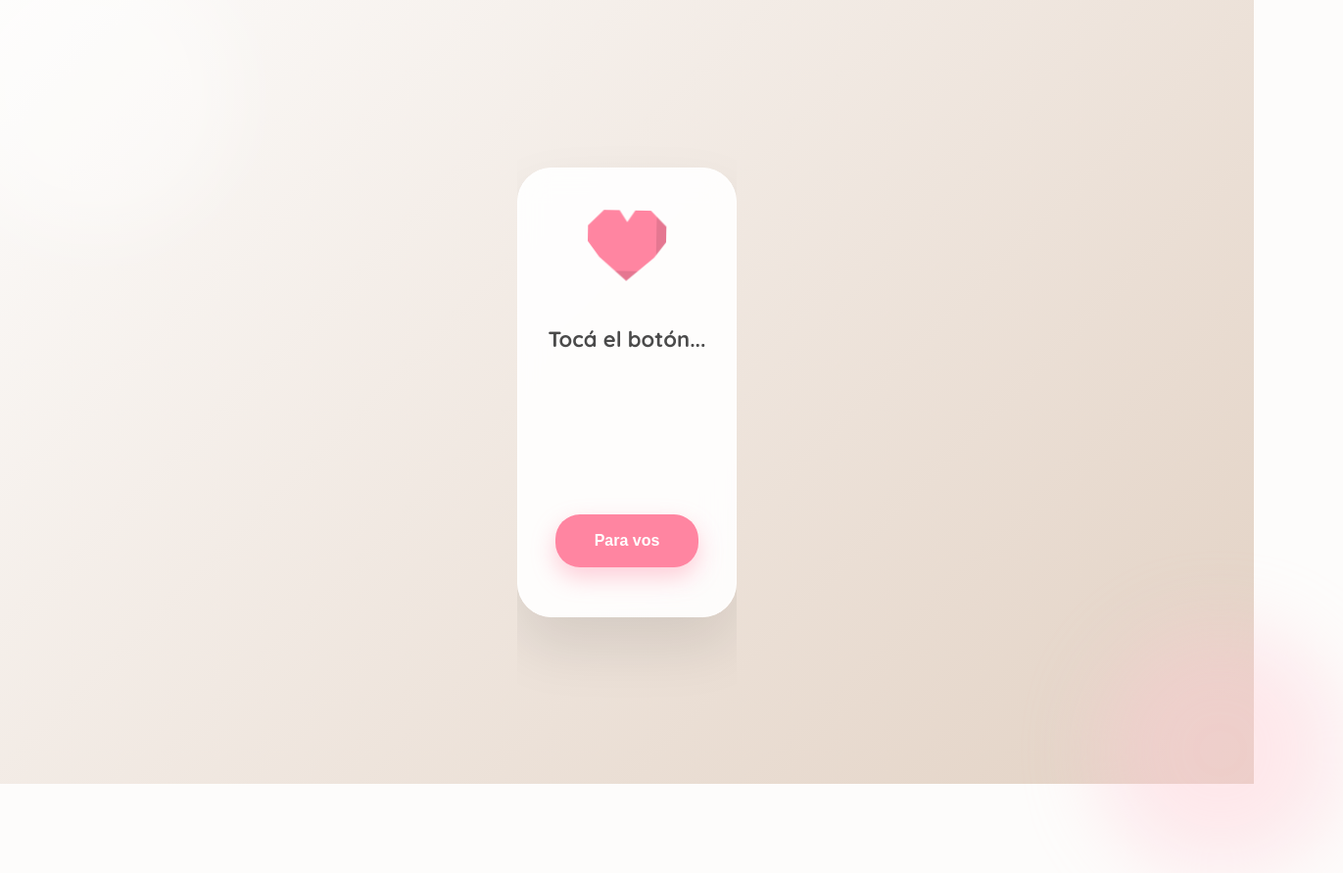
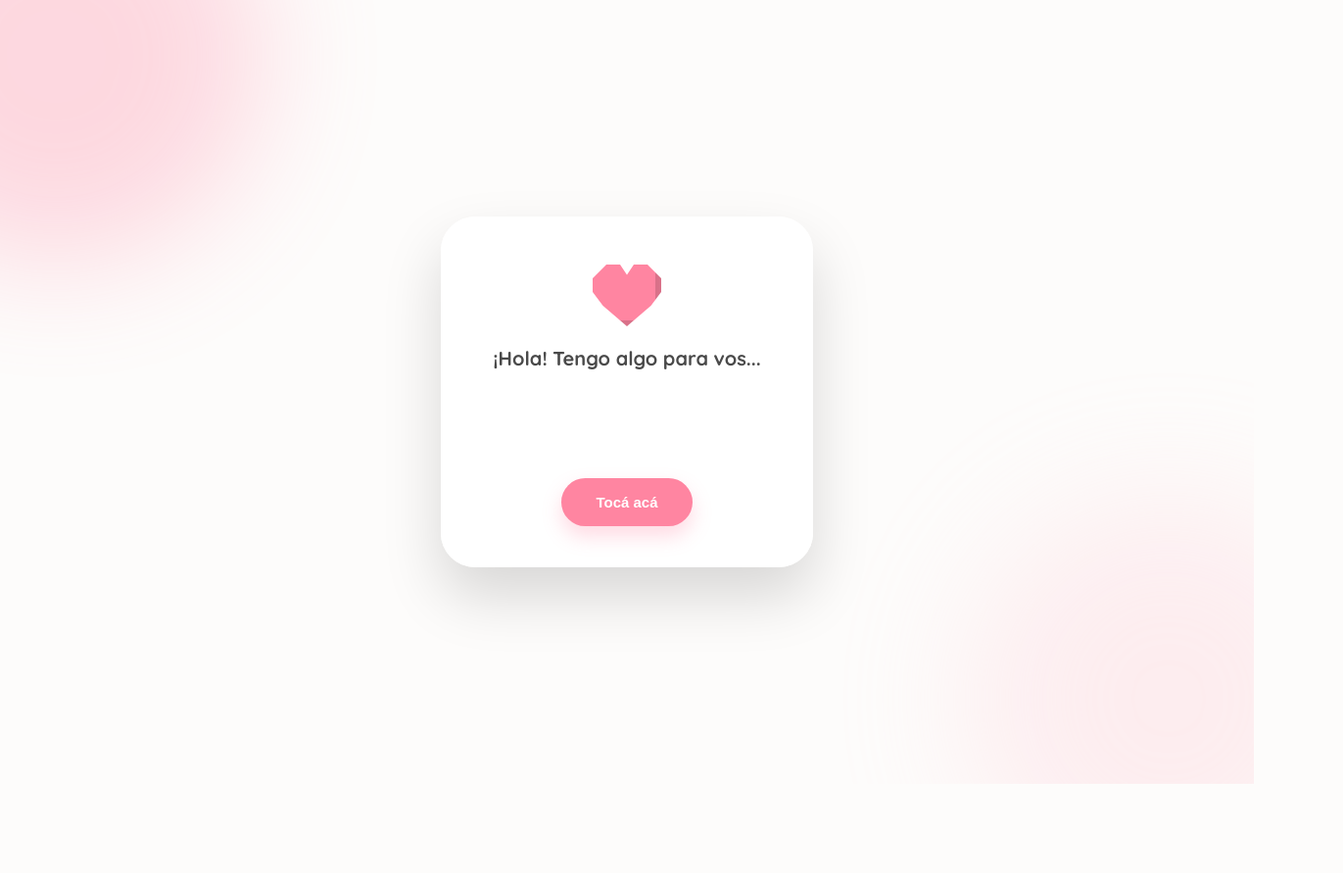
Before and after one commit to elcapitanmas10-source/m3l1n4, a plain HTML site: page index.html in a window 1280 px wide. Shown: the whole page at 98% size, 1371 px wide, since content can reach past the window. After the commit the page ends 800 px from the top, so only its background shows below. Drawn offline with Linux system fonts and the light colour scheme.

Commit message:
Update index.html

```diff
--- a/index.html
+++ b/index.html
@@ -4,14 +4,7 @@
     <meta charset="UTF-8">
     <meta name="viewport" content="width=device-width, initial-scale=1.0">
     <title>Para Alguien Especial ❤</title>
-
-    <!-- Meta tags para WhatsApp -->
-    <meta property="og:title" content="¡Tengo una sorpresa para vos! 🎁">
-    <meta property="og:description" content="Hice esto con mucho cariño, abrilo...">
-    <link rel="icon" href="https://fav.farm/❤" />
-
     <link href="https://fonts.googleapis.com/css2?family=Quicksand:wght@500;700&display=swap" rel="stylesheet">
-
     <style>
         :root {
             --primary: #ff85a1;
@@ -19,161 +12,165 @@
             --text: #4a4a4a;
         }
 
-        body, html {
-            height: 100%;
+        * { box-sizing: border-box; }
+
+        body {
             margin: 0;
-            font-family: 'Quicksand', sans-serif;
+            height: 100vh;
             display: flex;
             justify-content: center;
             align-items: center;
             background: #fdfcfb;
+            font-family: 'Quicksand', sans-serif;
             overflow: hidden;
+            position: relative;
         }
 
-        /* Fondo Animado con burbujas suaves */
-        .bg-blobs {
+        /* FONDO DE BLOBS (Ahora más visibles) */
+        .blobs-container {
             position: absolute;
             width: 100%;
             height: 100%;
+            overflow: hidden;
             z-index: 1;
-            background: linear-gradient(135deg, #fdfcfb 0%, #e2d1c3 100%);
         }
 
         .blob {
             position: absolute;
-            background: white;
+            background: var(--primary);
+            filter: blur(60px);
             border-radius: 50%;
-            opacity: 0.4;
-            filter: blur(40px);
-            animation: move 20s infinite alternate;
+            opacity: 0.3;
+            animation: move 15s infinite alternate ease-in-out;
         }
 
         @keyframes move {
-            from { transform: translate(0, 0); }
-            to { transform: translate(100px, 100px); }
+            from { transform: translate(-20%, -20%) scale(1); }
+            to { transform: translate(20%, 20%) scale(1.2); }
         }
 
+        /* TARJETA */
         .card {
-            background: rgba(255, 255, 255, 0.9);
-            backdrop-filter: blur(15px);
+            background: rgba(255, 255, 255, 0.95);
+            backdrop-filter: blur(10px);
             border-radius: 35px;
-            padding: 50px 30px;
+            padding: 40px 25px;
             width: 90%;
-            max-width: 400px;
+            max-width: 380px;
             text-align: center;
-            box-shadow: 0 30px 60px rgba(0, 0, 0, 0.1);
-            border: 1px solid white;
+            box-shadow: 0 30px 60px rgba(0,0,0,0.15);
+            border: 2px solid white;
             position: relative;
             z-index: 10;
         }
 
-        /* Corazón Pixel Art */
+        /* CORAZÓN PIXEL ART */
         .pixel-heart {
-            width: 80px;
-            height: 80px;
-            margin: 0 auto 30px;
+            width: 70px;
+            height: 70px;
+            margin: 0 auto 20px;
             background-color: var(--primary);
             clip-path: polygon(0 30%, 0 50%, 15% 70%, 50% 100%, 85% 70%, 100% 50%, 100% 30%, 80% 10%, 60% 10%, 50% 25%, 40% 10%, 20% 10%);
-            box-shadow: inset -10px -10px 0px rgba(0,0,0,0.1);
-            animation: floating 3s ease-in-out infinite;
+            box-shadow: inset -6px -6px 0px rgba(0,0,0,0.15);
+            animation: floating 2.5s ease-in-out infinite;
+            image-rendering: pixelated;
         }
 
         @keyframes floating {
-            0%, 100% { transform: translateY(0) rotate(-2deg); }
-            50% { transform: translateY(-20px) rotate(2deg); }
+            0%, 100% { transform: translateY(0); }
+            50% { transform: translateY(-15px); }
         }
 
-        h1 { color: var(--text); font-size: 22px; margin-bottom: 25px; }
-
-        .message-box {
-            color: #555;
-            font-size: 16px;
-            line-height: 1.8;
-            min-height: 120px;
-            margin-bottom: 20px;
-        }
+        h1 { color: var(--text); font-size: 20px; margin-bottom: 20px; }
+        .message-box { color: #555; font-size: 15px; line-height: 1.7; min-height: 90px; }
 
         .btn-open {
             background: var(--primary);
             color: white;
             border: none;
-            padding: 18px 40px;
-            border-radius: 25px;
-            font-size: 16px;
+            padding: 16px 35px;
+            border-radius: 50px;
+            font-size: 15px;
             font-weight: 700;
             cursor: pointer;
-            transition: all 0.4s cubic-bezier(0.175, 0.885, 0.32, 1.275);
-            box-shadow: 0 10px 25px rgba(255, 133, 161, 0.4);
+            box-shadow: 0 10px 20px rgba(255, 133, 161, 0.3);
+            transition: 0.3s;
         }
 
-        .btn-open:hover { transform: scale(1.1); background: var(--primary-dark); }
+        .btn-open:hover { transform: scale(1.05); background: var(--primary-dark); }
 
+        /* PARTÍCULAS DE EXPLOSIÓN */
         .particle {
             position: absolute;
+            top: 50%;
+            left: 50%;
             pointer-events: none;
-            animation: particleFly 3s ease-out forwards;
+            z-index: 20;
+            font-size: 24px;
+            animation: fly 2s ease-out forwards;
         }
 
-        @keyframes particleFly {
-            0% { transform: translate(0,0) scale(1); opacity: 1; }
-            100% { transform: translate(var(--x), var(--y)) scale(0); opacity: 0; }
+        @keyframes fly {
+            0% { transform: translate(-50%, -50%) scale(1); opacity: 1; }
+            100% { transform: translate(var(--mx), var(--my)) scale(0); opacity: 0; }
         }
     </style>
 </head>
 <body>
 
-    <div class="bg-blobs">
-        <div class="blob" style="width: 300px; height: 300px; top: -100px; left: -100px;"></div>
-        <div class="blob" style="width: 250px; height: 250px; bottom: -50px; right: -50px; background: #ffcad4;"></div>
+    <div class="blobs-container">
+        <div class="blob" style="width: 400px; height: 400px; top: -100px; left: -100px;"></div>
+        <div class="blob" style="width: 350px; height: 350px; bottom: -50px; right: -50px; background: #ffcad4; animation-delay: -5s;"></div>
     </div>
-
-    <!-- Si querés música, podés usar un link directo a un .mp3 aquí -->
-    <!-- <audio id="musica" loop src="TU_LINK_DE_MUSICA.mp3"></audio> -->
 
     <div class="card">
         <div class="pixel-heart"></div>
-        <h1 id="title">Tocá el botón...</h1>
+        <h1 id="title">¡Hola! Tengo algo para vos...</h1>
         <div class="message-box" id="msg"></div>
-        <button class="btn-open" id="btn">Para vos</button>
+        <button class="btn-open" id="btn">Tocá acá</button>
     </div>
 
     <script>
         const btn = document.getElementById('btn');
         const msg = document.getElementById('msg');
         const title = document.getElementById('title');
-        // const audio = document.getElementById('musica');
 
-        const texto = "¡Feliz Cumpleaños! ❤\n\nNo sabía qué regalarte, así que decidí construirte este rinconcito digital. Sos una persona increíble y te merecés todo lo lindo del mundo.\n\n¡Te quiero muchísimo!";
+        const texto = "¡Feliz Cumpleaños! ❤\n\nSos una persona increíble y te merecés todo lo lindo del mundo. Espero que te guste este detalle pensado para vos.\n\n¡Te quiero muchísimo!";
 
         function explode() {
-            for (let i = 0; i < 30; i++) {
+            for (let i = 0; i < 40; i++) {
                 const p = document.createElement('div');
-                p.innerHTML = ['❤','✨','🌸','🎈'][Math.floor(Math.random()*4)];
+                p.innerHTML = ['❤','✨','🌸'][Math.floor(Math.random()*3)];
                 p.className = 'particle';
-                p.style.left = '50%';
-                p.style.top = '50%';
-                p.style.setProperty('--x', (Math.random() - 0.5) * 400 + 'px');
-                p.style.setProperty('--y', (Math.random() - 0.5) * 400 + 'px');
+
+                // Calculamos direcciones aleatorias
+                const angle = Math.random() * Math.PI * 2;
+                const dist = 100 + Math.random() * 200;
+                const mx = Math.cos(angle) * dist + 'px';
+                const my = Math.sin(angle) * dist + 'px';
+
+                p.style.setProperty('--mx', mx);
+                p.style.setProperty('--my', my);
+
                 document.body.appendChild(p);
-                setTimeout(() => p.remove(), 3000);
+                setTimeout(() => p.remove(), 2000);
             }
         }
 
-        let char = 0;
-        function type() {
-            if (char < texto.length) {
-                msg.innerHTML += texto.charAt(char) === "\n" ? "<br>" : texto.charAt(char);
-                char++;
-                setTimeout(type, 50);
+        let i = 0;
+        function escribir() {
+            if (i < texto.length) {
+                msg.innerHTML += texto.charAt(i) === "\n" ? "<br>" : texto.charAt(i);
+                i++;
+                setTimeout(escribir, 40);
             }
         }
 
         btn.addEventListener('click', () => {
             btn.style.display = 'none';
             title.innerText = "¡Feliz Cumple!";
-            // if(audio) audio.play(); // Activa la música si agregás el link
             explode();
-            type();
+            escribir();
         });
     </script>
 </body>
```
